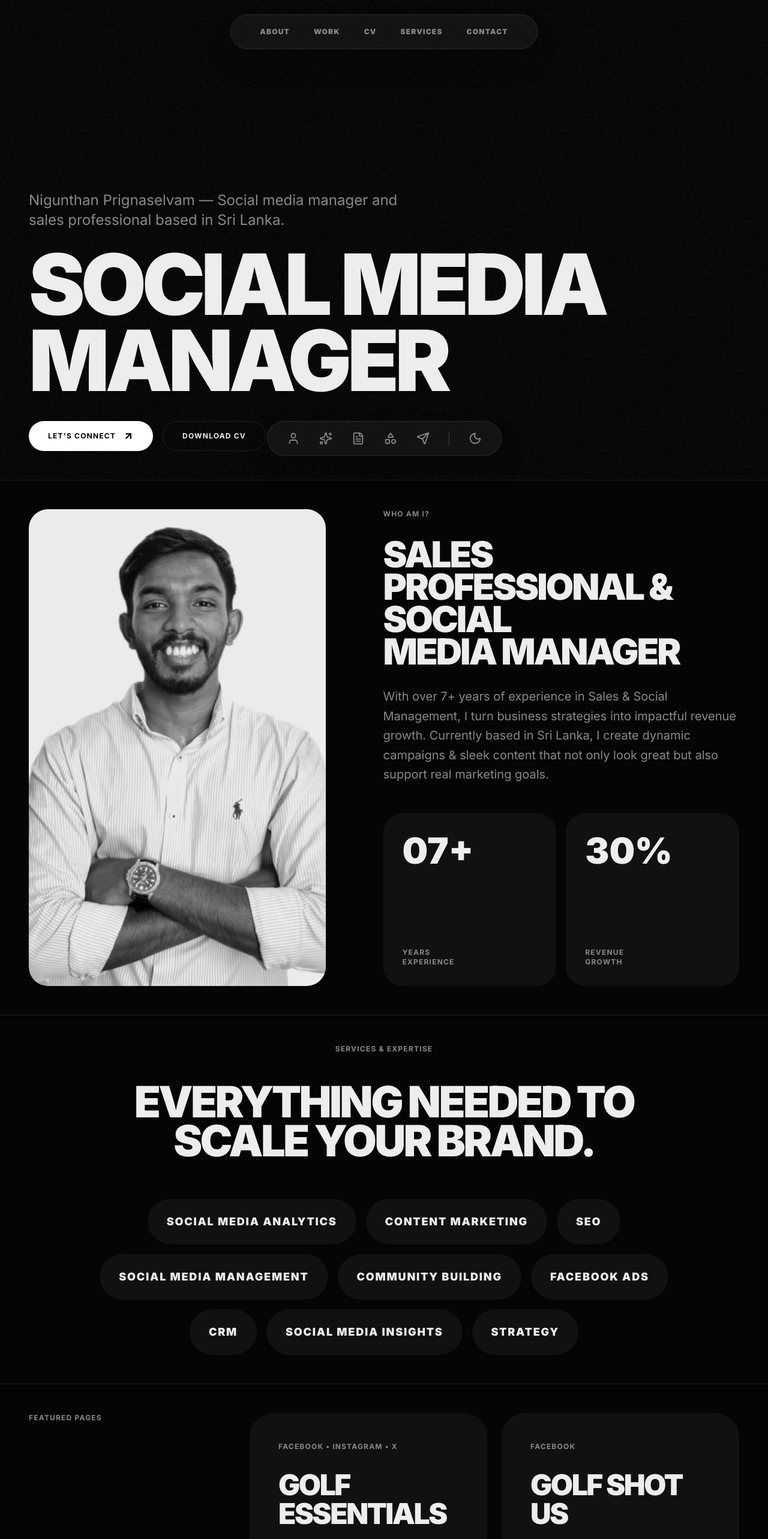
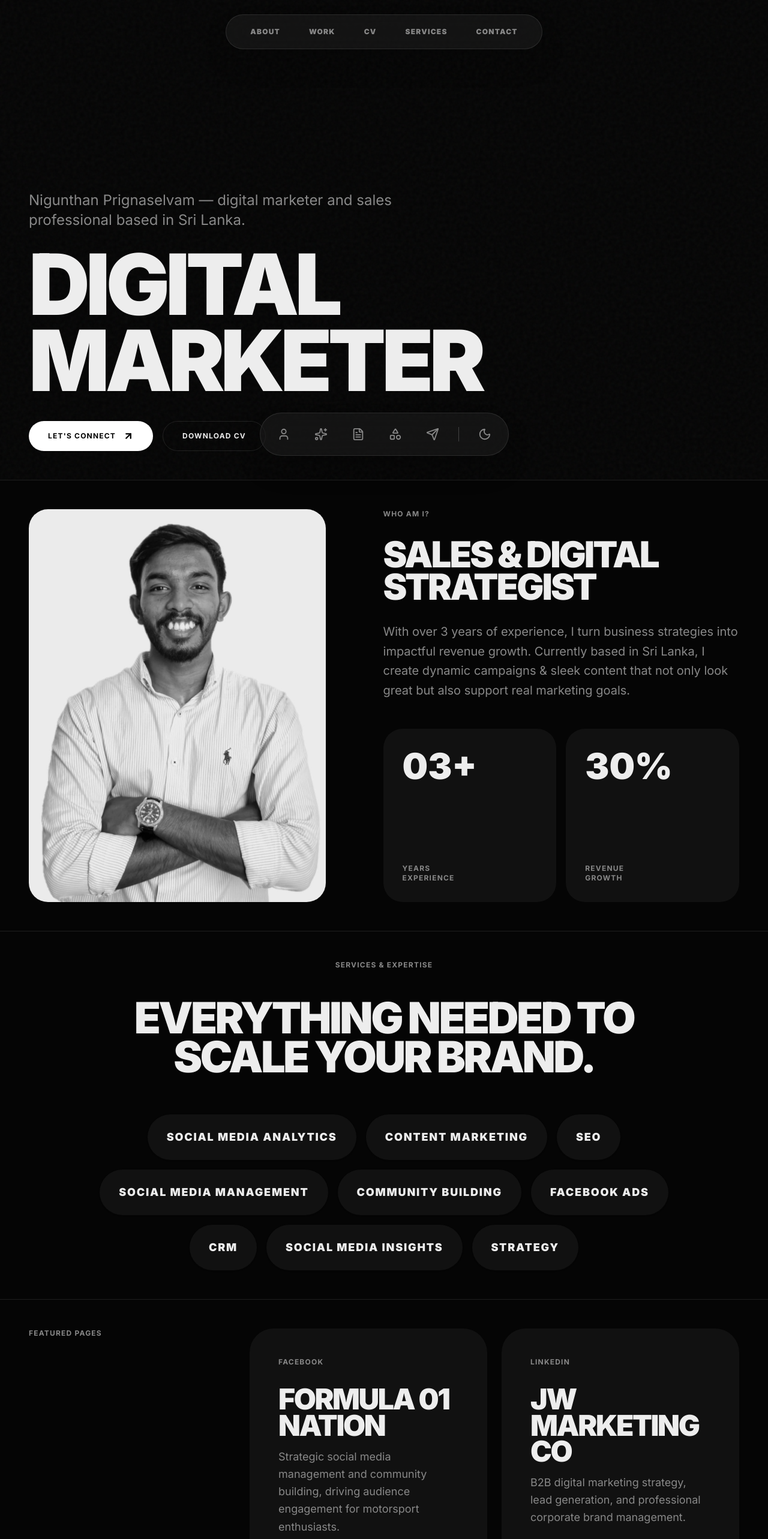
Before and after one commit to nigunthan/portfolio, a Next.js app: page / in a window 1280 px wide. Shown: the top 2566 px of the page at 60% size. Built offline with nearby package versions, Linux system fonts and the light colour scheme.

Commit message:
Refactor navigation and update portfolio details

```diff
--- a/app/page.tsx
+++ b/app/page.tsx
@@ -1,7 +1,7 @@
 "use client";
 
-import { motion } from "framer-motion";
-import { ArrowUpRight, Mail, ExternalLink, Sun, Moon, User, Sparkles, FileText, Shapes, Send } from "lucide-react";
+import { motion, useScroll, useMotionValueEvent } from "framer-motion";
+import { ArrowUpRight, Mail, Sun, Moon, User, Sparkles, FileText, Shapes, Send } from "lucide-react";
 import Link from "next/link";
 import { useState, useEffect } from "react";
 
@@ -17,13 +17,25 @@ const FacebookIcon = ({ size = 24 }: { size?: number }) => (
 );
 
 export default function Portfolio() {
-  const[isDark, setIsDark] = useState(true);
-  const[mounted, setMounted] = useState(false);
+  const [isDark, setIsDark] = useState(true);
+  const [mounted, setMounted] = useState(false);
+  const [navHidden, setNavHidden] = useState(false);
+  const { scrollY } = useScroll();
+
+  // Scroll detection to auto-hide navbars
+  useMotionValueEvent(scrollY, "change", (latest) => {
+    const previous = scrollY.getPrevious() || 0;
+    if (latest > previous && latest > 150) {
+      setNavHidden(true); // Scrolling down
+    } else {
+      setNavHidden(false); // Scrolling up
+    }
+  });
 
   useEffect(() => {
     setMounted(true);
     document.documentElement.style.scrollBehavior = "smooth";
-  },[]);
+  }, []);
 
   // Theme Variables
   const tBg = isDark ? "bg-[#050505]" : "bg-[#f4f4f4]";
@@ -34,6 +46,7 @@ export default function Portfolio() {
   const tInvertBg = isDark ? "bg-white" : "bg-[#111111]";
   const tInvertText = isDark ? "text-black" : "text-white";
   const tGlass = isDark ? "bg-white/5" : "bg-black/5";
+  const tWaterdrop = isDark ? "bg-white/10" : "bg-black/10"; // Hover effect color
 
   // Font Animation Variants
   const containerVars = {
@@ -67,74 +80,86 @@ export default function Portfolio() {
 
       <div className="relative z-10">
 
-        {/* 1. TOP NAVBAR (TEXT PILL) */}
-        <div className="fixed top-6 w-full flex justify-center z-50 px-4 pointer-events-none">
-          <nav className={`pointer-events-auto flex items-center gap-6 md:gap-10 px-8 md:px-12 py-4 md:py-5 ${tGlass} backdrop-blur-xl border ${tBorder} rounded-full shadow-2xl transition-colors duration-500`}>
-            <a href="#about" className={`text-[10px] md:text-xs font-black uppercase tracking-widest ${tMuted} hover:${tText} transition-colors`}>About</a>
-            <a href="#work" className={`text-[10px] md:text-xs font-black uppercase tracking-widest ${tMuted} hover:${tText} transition-colors`}>Work</a>
-            <a href="#cv" className={`text-[10px] md:text-xs font-black uppercase tracking-widest ${tMuted} hover:${tText} transition-colors`}>CV</a>
-            <a href="#skills" className={`hidden md:block text-[10px] md:text-xs font-black uppercase tracking-widest ${tMuted} hover:${tText} transition-colors`}>Services</a>
-            <a href="#contact" className={`text-[10px] md:text-xs font-black uppercase tracking-widest ${tMuted} hover:${tText} transition-colors`}>Contact</a>
+        {/* 1. TOP NAVBAR (TEXT PILL WITH AUTO-HIDE) */}
+        <motion.div
+          animate={navHidden ? { y: "-150%", opacity: 0 } : { y: 0, opacity: 1 }}
+          transition={{ duration: 0.4, ease: "easeInOut" }}
+          className="fixed top-6 w-full flex justify-center z-50 px-4 pointer-events-none"
+        >
+          <nav className={`pointer-events-auto flex items-center gap-2 md:gap-4 px-4 md:px-6 py-3 ${tGlass} backdrop-blur-xl border ${tBorder} rounded-full shadow-2xl transition-colors duration-500`}>
+            {['About', 'Work', 'CV', 'Services', 'Contact'].map((item) => (
+              <a
+                key={item}
+                href={`#${item.toLowerCase()}`}
+                className={`relative group px-4 py-2 text-[10px] md:text-xs font-black uppercase tracking-widest ${tMuted} hover:${tText} transition-colors ${item === 'Services' ? 'hidden md:block' : ''}`}
+              >
+                <span className="relative z-10">{item}</span>
+                {/* WATERDROP EXPANDING HOVER EFFECT */}
+                <span className={`absolute inset-0 ${tWaterdrop} rounded-full scale-50 opacity-0 group-hover:scale-100 group-hover:opacity-100 transition-all duration-300 ease-out`}></span>
+              </a>
+            ))}
           </nav>
-        </div>
+        </motion.div>
 
-        {/* 2. BOTTOM NAVBAR (ICON PILL + DARK MODE) */}
-        <div className="fixed bottom-6 md:bottom-10 left-0 w-full flex justify-center z-50 pointer-events-none">
-          <motion.nav
-            initial={{ y: 100, opacity: 0 }}
-            animate={{ y: 0, opacity: 1 }}
-            transition={{ duration: 1, delay: 0.5, type: "spring", stiffness: 100 }}
-            className={`flex items-center gap-5 md:gap-8 px-8 py-4 ${tGlass} backdrop-blur-xl border ${tBorder} rounded-full shadow-2xl pointer-events-auto transition-colors duration-500`}
-          >
-            <a href="#about" className={`group relative ${tMuted} hover:${tText} transition-colors`}>
-              <motion.div whileHover={{ scale: 1.2 }} whileTap={{ scale: 0.9 }}><User size={22} /></motion.div>
-              <span className="absolute -top-10 left-1/2 -translate-x-1/2 px-3 py-1 bg-[#222] text-white text-[10px] uppercase tracking-widest rounded opacity-0 group-hover:opacity-100 transition-opacity pointer-events-none">About</span>
-            </a>
-            <a href="#skills" className={`group relative ${tMuted} hover:${tText} transition-colors`}>
-              <motion.div whileHover={{ scale: 1.2 }} whileTap={{ scale: 0.9 }}><Sparkles size={22} /></motion.div>
-              <span className="absolute -top-10 left-1/2 -translate-x-1/2 px-3 py-1 bg-[#222] text-white text-[10px] uppercase tracking-widest rounded opacity-0 group-hover:opacity-100 transition-opacity pointer-events-none">Services</span>
-            </a>
-            <a href="#cv" className={`group relative ${tMuted} hover:${tText} transition-colors`}>
-              <motion.div whileHover={{ scale: 1.2 }} whileTap={{ scale: 0.9 }}><FileText size={22} /></motion.div>
-              <span className="absolute -top-10 left-1/2 -translate-x-1/2 px-3 py-1 bg-[#222] text-white text-[10px] uppercase tracking-widest rounded opacity-0 group-hover:opacity-100 transition-opacity pointer-events-none">CV</span>
-            </a>
-            <a href="#work" className={`group relative ${tMuted} hover:${tText} transition-colors`}>
-              <motion.div whileHover={{ scale: 1.2 }} whileTap={{ scale: 0.9 }}><Shapes size={22} /></motion.div>
-              <span className="absolute -top-10 left-1/2 -translate-x-1/2 px-3 py-1 bg-[#222] text-white text-[10px] uppercase tracking-widest rounded opacity-0 group-hover:opacity-100 transition-opacity pointer-events-none">Work</span>
-            </a>
-            <a href="#contact" className={`group relative ${tMuted} hover:${tText} transition-colors`}>
-              <motion.div whileHover={{ scale: 1.2 }} whileTap={{ scale: 0.9 }}><Send size={22} /></motion.div>
-              <span className="absolute -top-10 left-1/2 -translate-x-1/2 px-3 py-1 bg-[#222] text-white text-[10px] uppercase tracking-widest rounded opacity-0 group-hover:opacity-100 transition-opacity pointer-events-none">Contact</span>
-            </a>
+        {/* 2. BOTTOM NAVBAR (ICON PILL WITH AUTO-HIDE & DARK MODE) */}
+        <motion.div
+          animate={navHidden ? { y: "150%", opacity: 0 } : { y: 0, opacity: 1 }}
+          transition={{ duration: 0.4, ease: "easeInOut" }}
+          className="fixed bottom-6 md:bottom-10 left-0 w-full flex justify-center z-50 pointer-events-none"
+        >
+          <nav className={`flex items-center gap-2 md:gap-4 px-4 py-3 ${tGlass} backdrop-blur-xl border ${tBorder} rounded-full shadow-2xl pointer-events-auto transition-colors duration-500`}>
+
+            {[
+              { id: 'about', icon: User, label: 'About' },
+              { id: 'skills', icon: Sparkles, label: 'Services' },
+              { id: 'cv', icon: FileText, label: 'CV' },
+              { id: 'work', icon: Shapes, label: 'Work' },
+              { id: 'contact', icon: Send, label: 'Contact' },
+            ].map((item) => (
+              <a key={item.id} href={`#${item.id}`} className={`relative group px-3 py-3 ${tMuted} hover:${tText} transition-colors`}>
+                <span className="relative z-10 block transition-transform group-hover:scale-110 duration-300">
+                  <item.icon size={22} />
+                </span>
+                {/* WATERDROP EXPANDING HOVER EFFECT */}
+                <span className={`absolute inset-0 ${tWaterdrop} rounded-full scale-50 opacity-0 group-hover:scale-100 group-hover:opacity-100 transition-all duration-300 ease-out`}></span>
+                {/* TOOLTIP */}
+                <span className="absolute -top-12 left-1/2 -translate-x-1/2 px-3 py-1 bg-[#222] text-white text-[10px] uppercase tracking-widest rounded opacity-0 group-hover:opacity-100 transition-opacity pointer-events-none shadow-lg">
+                  {item.label}
+                </span>
+              </a>
+            ))}
 
             {/* The vertical divider line */}
-            <div className={`w-[1px] h-6 ${isDark ? 'bg-white/20' : 'bg-black/20'} transition-colors duration-500`}></div>
+            <div className={`w-[1px] h-6 ${isDark ? 'bg-white/20' : 'bg-black/20'} transition-colors duration-500 mx-1`}></div>
 
-            {/* The actual working Dark Mode Toggle */}
-            <button onClick={() => setIsDark(!isDark)} className={`group relative ${tMuted} hover:${tText} transition-colors`}>
-              <motion.div whileHover={{ scale: 1.2, rotate: isDark ? -20 : 20 }} whileTap={{ scale: 0.9 }}>
+            {/* Dark Mode Toggle with Waterdrop Hover */}
+            <button onClick={() => setIsDark(!isDark)} className={`relative group px-3 py-3 ${tMuted} hover:${tText} transition-colors`}>
+              <span className="relative z-10 block transition-transform group-hover:scale-110 group-active:scale-90 duration-300">
                 {isDark ? <Moon size={22} /> : <Sun size={22} />}
-              </motion.div>
-              <span className="absolute -top-10 left-1/2 -translate-x-1/2 px-3 py-1 bg-[#222] text-white text-[10px] uppercase tracking-widest rounded opacity-0 group-hover:opacity-100 transition-opacity pointer-events-none w-max">Theme</span>
+              </span>
+              <span className={`absolute inset-0 ${tWaterdrop} rounded-full scale-50 opacity-0 group-hover:scale-100 group-hover:opacity-100 transition-all duration-300 ease-out`}></span>
+              <span className="absolute -top-12 left-1/2 -translate-x-1/2 px-3 py-1 bg-[#222] text-white text-[10px] uppercase tracking-widest rounded opacity-0 group-hover:opacity-100 transition-opacity pointer-events-none shadow-lg w-max">
+                Theme
+              </span>
             </button>
-          </motion.nav>
-        </div>
+          </nav>
+        </motion.div>
 
         {/* HERO SECTION WITH FONT ANIMATIONS */}
-        <section className="min-h-screen flex flex-col justify-end p-6 md:p-12 pb-48">
+        <section className="min-h-screen flex flex-col justify-end p-6 md:p-12 pb-32">
           <motion.div initial="hidden" animate="visible" variants={containerVars}>
             <motion.p variants={wordVars} className={`max-w-2xl text-xl md:text-2xl ${tMuted} mb-8 leading-snug`}>
-              Nigunthan Prignaselvam — Social media manager and sales professional based in Sri Lanka.
+              Nigunthan Prignaselvam — digital marketer and sales professional based in Sri Lanka.
             </motion.p>
 
             <div className="overflow-hidden mb-2">
               <motion.h1 variants={wordVars} className="text-[14vw] md:text-[11vw] leading-[0.85] font-black uppercase tracking-tighter">
-                Social Media
+                Digital
               </motion.h1>
             </div>
             <div className="overflow-hidden mb-10">
               <motion.h1 variants={wordVars} className="text-[14vw] md:text-[11vw] leading-[0.85] font-black uppercase tracking-tighter">
-                Manager
+                Marketer
               </motion.h1>
             </div>
 
@@ -165,15 +190,15 @@ export default function Portfolio() {
           <motion.div initial="hidden" whileInView="visible" viewport={{ once: true, margin: "-100px" }} variants={fadeIn} className="order-1 lg:order-2 flex flex-col justify-center">
             <h2 className={`uppercase tracking-widest text-xs font-bold ${tMuted} mb-8`}>Who Am I?</h2>
             <h3 className="text-4xl md:text-5xl lg:text-6xl font-black uppercase tracking-tighter leading-[0.9] mb-8">
-              Sales Professional & Social<br/> Media Manager
+              Sales & Digital<br/>Strategist
             </h3>
             <p className={`text-lg md:text-xl ${tMuted} mb-12 max-w-2xl leading-relaxed`}>
-              With over 7+ years of experience in Sales & Social Management, I turn business strategies into impactful revenue growth. Currently based in Sri Lanka, I create dynamic campaigns & sleek content that not only look great but also support real marketing goals.
+              With over 3 years of experience, I turn business strategies into impactful revenue growth. Currently based in Sri Lanka, I create dynamic campaigns & sleek content that not only look great but also support real marketing goals.
             </p>
 
             <div className="grid grid-cols-2 gap-4">
               <div className={`${tCard} p-6 md:p-8 rounded-[2rem] flex flex-col justify-between aspect-square transition-colors duration-500`}>
-                <h4 className="text-5xl md:text-6xl font-black mb-4">07+</h4>
+                <h4 className="text-5xl md:text-6xl font-black mb-4">03+</h4>
                 <p className={`text-xs uppercase tracking-widest ${tMuted} font-bold`}>Years<br/>Experience</p>
               </div>
               <div className={`${tCard} p-6 md:p-8 rounded-[2rem] flex flex-col justify-between aspect-square transition-colors duration-500`}>
@@ -194,7 +219,7 @@ export default function Portfolio() {
 
             <div className="flex flex-wrap justify-center gap-4 max-w-5xl mx-auto">
               {skills.map((skill, index) => (
-                <span key={index} className={`px-6 py-4 md:px-8 md:py-6 ${tCard} rounded-full text-sm md:text-lg font-black uppercase tracking-widest hover:scale-105 transition-all duration-300 shadow-sm`}>
+                <span key={index} className={`px-6 py-4 md:px-8 md:py-6 ${tCard} rounded-full text-sm md:text-lg font-black uppercase tracking-widest hover:scale-105 transition-all duration-300 shadow-sm cursor-default`}>
                   {skill}
                 </span>
               ))}
@@ -202,7 +227,7 @@ export default function Portfolio() {
           </motion.div>
         </section>
 
-        {/* FEATURED PROJECTS (WORK) */}
+        {/* FEATURED PROJECTS (WORK) - NOW WITH 4 PROJECTS */}
         <section id="work" className={`p-6 md:p-12 border-t ${tBorder} grid lg:grid-cols-[1fr_3fr] gap-12 lg:gap-24 pt-24 pb-24 transition-colors duration-500`}>
           <div>
             <h2 className={`uppercase tracking-widest text-xs font-bold ${tMuted} lg:sticky top-32`}>Featured Pages</h2>
@@ -212,7 +237,7 @@ export default function Portfolio() {
               <motion.div initial="hidden" whileInView="visible" viewport={{ once: true, margin: "-50px" }} variants={fadeIn} key={index} className={`${tCard} p-8 md:p-12 rounded-[2.5rem] flex flex-col justify-between min-h-[450px] transition-colors duration-500`}>
                 <div className="mb-12">
                   <span className={`uppercase tracking-widest text-xs font-bold ${tMuted} block mb-8`}>{page.platforms}</span>
-                  <h3 className="text-4xl md:text-5xl font-black uppercase tracking-tighter mb-4">{page.name}</h3>
+                  <h3 className="text-4xl md:text-5xl font-black uppercase tracking-tighter mb-4 leading-[0.9]">{page.name}</h3>
                   <p className={`${tMuted} text-lg leading-relaxed`}>{page.desc}</p>
                 </div>
                 <div>
@@ -292,7 +317,7 @@ export default function Portfolio() {
               <Link href="https://www.linkedin.com/in/nigunthan/" target="_blank" className={`p-3 ${tCard} rounded-full hover:${tInvertBg} hover:${tInvertText} transition-colors`}>
                 <LinkedinIcon size={18} />
               </Link>
-              <Link href="https://www.facebook.com/nigunthanprignaselvam/" target="_blank" className={`p-3 ${tCard} rounded-full hover:${tInvertBg} hover:${tInvertText} transition-colors`}>
+              <Link href="https://facebook.com/nigunthan" target="_blank" className={`p-3 ${tCard} rounded-full hover:${tInvertBg} hover:${tInvertText} transition-colors`}>
                 <FacebookIcon size={18} />
               </Link>
               <Link href="https://github.com/nigunthan" target="_blank" className={`p-3 ${tCard} rounded-full hover:${tInvertBg} hover:${tInvertText} transition-colors`}>
@@ -311,6 +336,18 @@ export default function Portfolio() {
 // ----------------------------------------------------------------------
 
 const managedPages =[
+  {
+    name: "Formula 01 Nation",
+    link: "https://www.facebook.com/formula01nation",
+    platforms: "Facebook",
+    desc: "Strategic social media management and community building, driving audience engagement for motorsport enthusiasts."
+  },
+  {
+    name: "JW Marketing Co",
+    link: "https://www.linkedin.com/company/jwmarketingco/",
+    platforms: "LinkedIn",
+    desc: "B2B digital marketing strategy, lead generation, and professional corporate brand management."
+  },
   {
     name: "Golf Essentials",
     link: "https://www.facebook.com/mygolfessentials",
```
